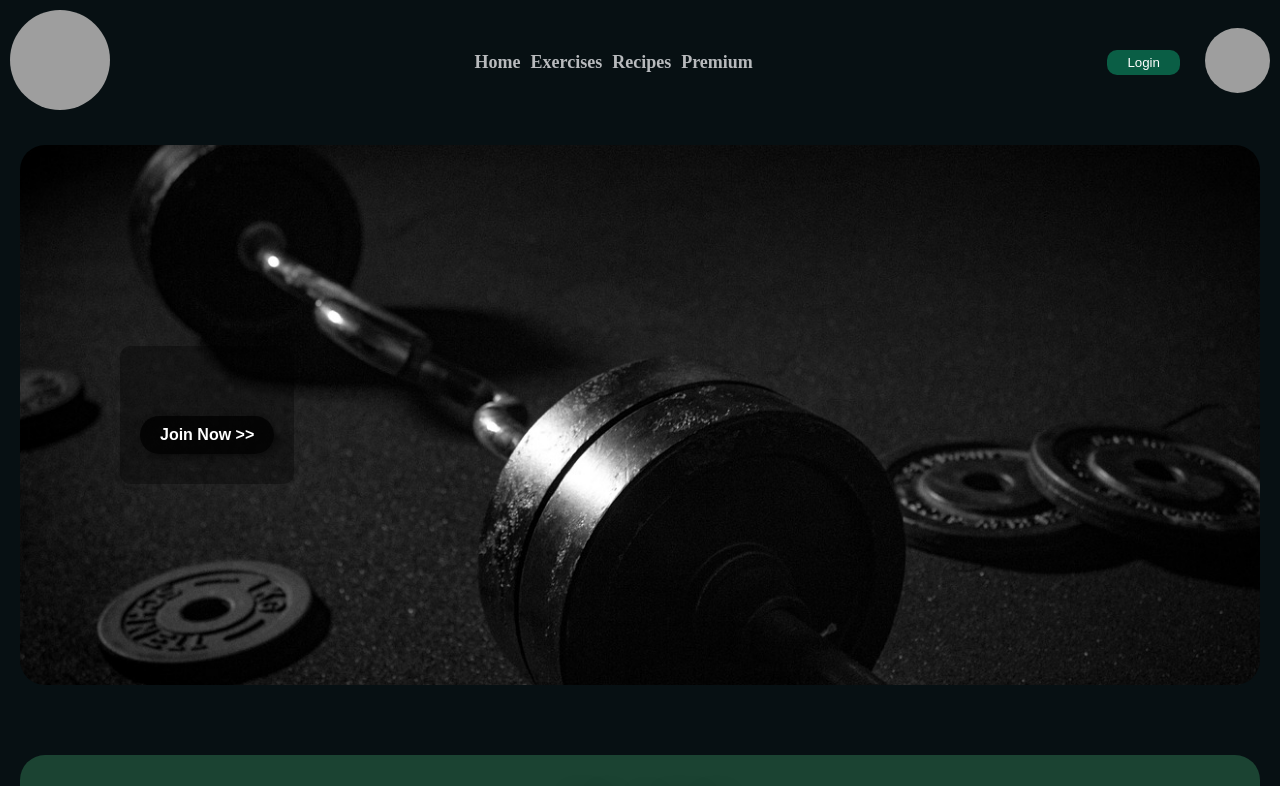
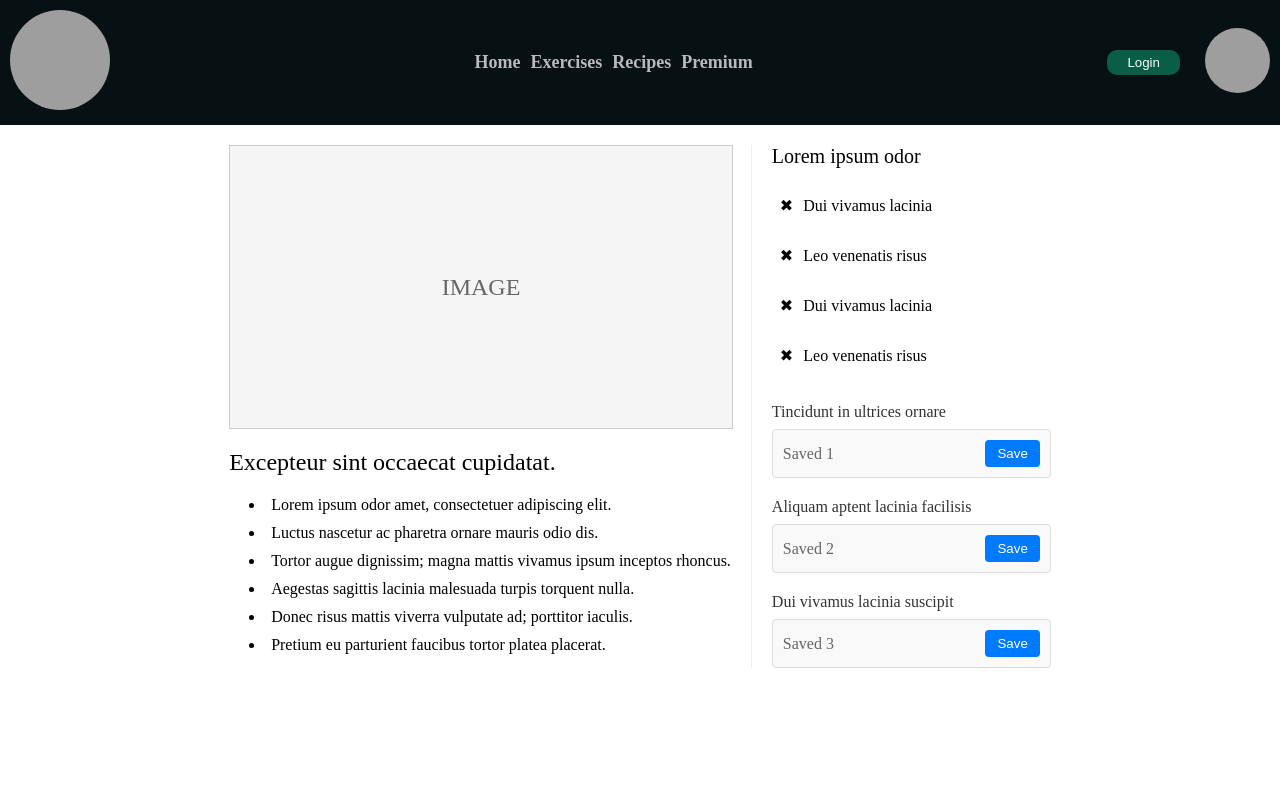
Before and after one commit to PWM-Fitnova-Angular/PWM-Fitnova-Angular, an Angular app: page /details in a window 1280 px wide. Before the commit this address led to /home. Shown: the top 786 px of the page. Built offline with nearby package versions, Linux system fonts and the light colour scheme; grey boxes are pictures that could not be loaded.

Commit message:
wip:saved-progress

```diff
--- a/src/app/app.routes.ts
+++ b/src/app/app.routes.ts
@@ -8,6 +8,10 @@ import {SettingsComponent} from './settings/settings.component';
 import {LoginComponent} from './login/login.component';
 import {PaymentComponent} from './payment/payment.component';
 import {DeleteComponent} from './delete/delete.component';
+import {DetailsWorkoutRecipeComponent} from './templates/details-workout-recipe/details-workout-recipe.component';
+import {
+  SavedRecipesWorkoutsProgressComponent
+} from './templates/saved-recipes-workouts-progress/saved-recipes-workouts-progress.component';
 
 
 export const routes: Routes = [
@@ -22,5 +26,7 @@ export const routes: Routes = [
   { path: 'login', component: LoginComponent},
   { path: 'payment', component: PaymentComponent},
   { path: 'delete', component: DeleteComponent},
+  { path: 'details', component: DetailsWorkoutRecipeComponent},
+  { path: 'saved progress', component: SavedRecipesWorkoutsProgressComponent},
   { path: '**' ,redirectTo: 'home', pathMatch: 'full' }
 ];
--- a/src/app/profile/profile.component.html
+++ b/src/app/profile/profile.component.html
@@ -7,8 +7,8 @@
     <article class="user-profile-options">
       <div class="user-profile-grid">
         <button class="user-profile-card-button" [routerLink]="['/settings']">Settings</button>
-        <button class="user-profile-card-button" [routerLink]="['/savedRecipesWorkoutsProgress']">SavedRecipes </button>
-        <button class="user-profile-card-button" [routerLink]="['/savedRecipesWorkoutsProgress']">Workout Progress</button>
+        <button class="user-profile-card-button" [routerLink]="['/saved progress']">SavedRecipes </button>
+        <button class="user-profile-card-button" [routerLink]="['/saved progress']">Workout Progress</button>
         <button class="user-profile-card-button">Profile</button>
         <button class="user-profile-card-button">Posts</button>
         <button class="user-profile-card-button">Log Out</button>
--- /dev/null
+++ b/src/app/templates/details-workout-recipe/details-workout-recipe.component.css
@@ -0,0 +1,129 @@
+.container {
+  display: grid;
+  grid-template-columns: 1fr 300px;
+  gap: 20px;
+  max-width: 1200px;
+  margin: 0 auto;
+  padding: 20px;
+}
+
+.main-content {
+  display: flex;
+  flex-direction: column;
+  gap: 20px;
+}
+
+.image-container {
+  width: 100%;
+  aspect-ratio: 16/9;
+  border: 1px solid #ccc;
+}
+
+.placeholder-image {
+  width: 100%;
+  height: 100%;
+  display: flex;
+  align-items: center;
+  justify-content: center;
+  background-color: #f5f5f5;
+  font-size: 24px;
+  color: #666;
+}
+
+.text-section h1 {
+  margin-bottom: 20px;
+  font-size: 24px;
+}
+
+.text-section ul {
+  list-style-position: inside;
+  padding-left: 20px;
+}
+
+.text-section li {
+  margin-bottom: 10px;
+}
+
+.sidebar {
+  border-left: 1px solid #eee;
+  padding-left: 20px;
+}
+
+.sidebar h2 {
+  margin-bottom: 20px;
+  font-size: 20px;
+}
+
+.sidebar-items {
+  display: flex;
+  flex-direction: column;
+  gap: 15px;
+  margin-bottom: 30px;
+}
+
+.item {
+  display: flex;
+  align-items: center;
+  gap: 10px;
+  padding: 8px;
+  border-radius: 4px;
+  transition: background-color 0.3s;
+}
+
+.item:hover {
+  background-color: #f5f5f5;
+}
+
+.item i {
+  font-size: 20px;
+  width: 30px;
+  height: 30px;
+  display: flex;
+  align-items: center;
+  justify-content: center;
+  color: #666;
+}
+
+.input-sections {
+  display: flex;
+  flex-direction: column;
+  gap: 20px;
+}
+
+.select-group {
+  display: flex;
+  flex-direction: column;
+  gap: 8px;
+}
+
+.select-group label {
+  font-weight: 500;
+  color: #333;
+}
+
+.select-box {
+  display: flex;
+  justify-content: space-between;
+  align-items: center;
+  padding: 10px;
+  background-color: #f9f9f9;
+  border: 1px solid #ddd;
+  border-radius: 4px;
+}
+
+.select-value {
+  color: #666;
+}
+
+.change-button {
+  padding: 6px 12px;
+  background-color: #007bff;
+  color: white;
+  border: none;
+  border-radius: 4px;
+  cursor: pointer;
+}
+
+.change-button:hover {
+  background-color: #0056b3;
+}
--- /dev/null
+++ b/src/app/templates/details-workout-recipe/details-workout-recipe.component.html
@@ -0,0 +1,70 @@
+<body>
+<div class="container">
+  <div class="main-content">
+    <div class="image-container">
+      <div class="placeholder-image">
+        IMAGE
+      </div>
+    </div>
+    <div class="text-section">
+      <h1>Excepteur sint occaecat cupidatat.</h1>
+      <ul>
+        <li>Lorem ipsum odor amet, consectetuer adipiscing elit.</li>
+        <li>Luctus nascetur ac pharetra ornare mauris odio dis.</li>
+        <li>Tortor augue dignissim; magna mattis vivamus ipsum inceptos rhoncus.</li>
+        <li>Aegestas sagittis lacinia malesuada turpis torquent nulla.</li>
+        <li>Donec risus mattis viverra vulputate ad; porttitor iaculis.</li>
+        <li>Pretium eu parturient faucibus tortor platea placerat.</li>
+      </ul>
+    </div>
+  </div>
+
+  <div class="sidebar">
+    <h2>Lorem ipsum odor</h2>
+    <div class="sidebar-items">
+      <div class="item">
+        <span class="icon">✖</span>
+        <span>Dui vivamus lacinia</span>
+      </div>
+      <div class="item">
+        <span class="icon">✖</span>
+        <span>Leo venenatis risus</span>
+      </div>
+      <div class="item">
+        <span class="icon">✖</span>
+        <span>Dui vivamus lacinia</span>
+      </div>
+      <div class="item">
+        <span class="icon">✖</span>
+        <span>Leo venenatis risus</span>
+      </div>
+    </div>
+
+    <div class="input-sections">
+      <div class="select-group">
+        <label>Tincidunt in ultrices ornare</label>
+        <div class="select-box">
+          <span class="select-value">Saved 1</span>
+          <button class="change-button">Save</button>
+        </div>
+      </div>
+
+      <div class="select-group">
+        <label>Aliquam aptent lacinia facilisis</label>
+        <div class="select-box">
+          <span class="select-value">Saved 2</span>
+          <button class="change-button">Save</button>
+        </div>
+      </div>
+
+      <div class="select-group">
+        <label>Dui vivamus lacinia suscipit</label>
+        <div class="select-box">
+          <span class="select-value">Saved 3</span>
+          <button class="change-button">Save</button>
+        </div>
+      </div>
+    </div>
+  </div>
+</div>
+</body>
--- a/src/app/templates/exercise-recipe-card/exercise-recipe-card.component.html
+++ b/src/app/templates/exercise-recipe-card/exercise-recipe-card.component.html
@@ -1,5 +1,5 @@
 <div class="card">
-  <a routerLink="detailsWorkoutRecipe" class="card-link">
+  <a routerLink="/details" class="card-link">
     <div class="card-label">Strength</div>
     <div class="image-grid"> <img ngSrc="#" alt="" class="card-image"></div>
     <div class="card-title">Test</div>
--- /dev/null
+++ b/src/app/templates/saved-recipes-workouts-progress/saved-recipes-workouts-progress.component.css
@@ -0,0 +1,96 @@
+.progress-saved {
+  background: #071013;
+}
+
+.container {
+  padding: 20px;
+}
+
+.container h1 {
+  font-size: 16px;
+  color: #B8BABD;
+  font-weight: bold;
+}
+
+.card {
+  display: flex;
+  align-items: center;
+  border: 1px solid #ccc;
+  margin-top: 7px;
+  margin-bottom: 15px;
+  padding: 10px;
+  border-radius: 10px;
+  transition: box-shadow 0.3s ease;
+  background-color: #B8BABD;
+}
+
+.card:hover {
+  box-shadow: 0 2px 5px rgba(0,0,0,0.1);
+}
+
+.card-image {
+  flex: 0 0 60px;
+}
+
+.placeholder-img {
+  width: 60px;
+  height: 60px;
+  background-color: #f0f0f0;
+  display: flex;
+  align-items: center;
+  justify-content: center;
+  font-size: 12px;
+  color: #666;
+  border: 1px solid #ddd;
+  border-radius: 4px;
+  overflow: hidden;
+}
+
+.placeholder-img img {
+  width: 100%;
+  height: 100%;
+  object-fit: cover;
+  object-position: center;
+}
+
+.card-content {
+  flex: 1;
+  margin: 0 15px;
+}
+
+.card-content h2 {
+  font-size: 16px;
+  margin: 0 0 5px 0;
+}
+
+.card-content p {
+  font-size: 14px;
+  color: #666;
+  margin: 0;
+}
+
+.details-icon {
+  flex: 0 0 30px;
+  width: 30px;
+  height: 30px;
+  display: flex;
+  align-items: center;
+  justify-content: center;
+  background-color: #f5f5f5;
+  border: 2px solid #000000;
+  border-radius: 50%;
+  cursor: pointer;
+  transition: all 0.2s ease;
+  font-size: 14px;
+  color: #666;
+}
+
+.details-icon:hover {
+  background-color: #e0e0e0;
+  color: #333;
+  transform: scale(1.1);
+}
+
+.details-icon:active {
+  transform: scale(0.95);
+}
--- /dev/null
+++ b/src/app/templates/saved-recipes-workouts-progress/saved-recipes-workouts-progress.component.html
@@ -0,0 +1,78 @@
+<body class="progress-saved">
+<header  id="header"></header>
+<div class="container">
+  <h1>Consectetur adipiscing elit.</h1>
+
+  <div class="card">
+    <div class="card-image">
+      <div class="placeholder-img">
+        <img [src]="imageDefault" alt="Otra descripción de la imagen">
+      </div>
+    </div>
+    <div class="card-content">
+      <h2>Duis aute irure dolor</h2>
+      <p>Lorem ipsum • Lorem ipsum.</p>
+    </div>
+    <div class="details-icon">▶</div>
+  </div>
+
+  <div class="card">
+    <div class="card-image">
+      <div class="placeholder-img"> <img src="../../Images/DefaultImage.png"></div>
+    </div>
+    <div class="card-content">
+      <h2>Sunt in culpa qui officia</h2>
+      <p>Lorem ipsum • Lorem ipsum.</p>
+    </div>
+    <div class="details-icon">▶</div>
+  </div>
+
+  <h1>Excepteur sint occaecat cupidatat.</h1>
+
+  <div class="card">
+    <div class="card-image">
+      <div class="placeholder-img"> <img src="../../Images/DefaultImage.png"></div>
+    </div>
+    <div class="card-content">
+      <h2>Duis aute irure dolor</h2>
+      <p>Lorem ipsum • Lorem ipsum.</p>
+    </div>
+    <div class="details-icon">▶</div>
+  </div>
+
+  <div class="card">
+    <div class="card-image">
+      <div class="placeholder-img"> <img src="../../Images/DefaultImage.png"></div>
+    </div>
+    <div class="card-content">
+      <h2>Sunt in culpa qui officia</h2>
+      <p>Lorem ipsum • Lorem ipsum.</p>
+    </div>
+    <div class="details-icon">▶</div>
+  </div>
+
+  <div class="card">
+    <div class="card-image">
+      <div class="placeholder-img"> <img src="/app/assets/img/DefaultImage.png" alt="Descripción de la imagen"></div>
+    </div>
+    <div class="card-content">
+      <h2>Deserunt mollit anim id est laborum.</h2>
+      <p>Lorem ipsum • Lorem ipsum.</p>
+    </div>
+    <div class="details-icon">▶</div>
+  </div>
+
+  <div class="card">
+    <div class="card-image">
+      <div class="placeholder-img"> <img src="../../Images/DefaultImage.png"></div>
+    </div>
+    <div class="card-content">
+      <h2>Duis aute irure dolor</h2>
+      <p>Lorem ipsum • Lorem ipsum.</p>
+    </div>
+    <div class="details-icon">▶</div>
+  </div>
+
+</div>
+<footer id="footer"></footer>
+</body>
--- /dev/null
+++ b/src/app/templates/saved-recipes-workouts-progress/saved-recipes-workouts-progress.component.ts
@@ -0,0 +1,11 @@
+import { Component } from '@angular/core';
+
+@Component({
+  selector: 'app-saved-recipes-workouts-progress',
+  imports: [],
+  templateUrl: './saved-recipes-workouts-progress.component.html',
+  styleUrl: './saved-recipes-workouts-progress.component.css'
+})
+export class SavedRecipesWorkoutsProgressComponent {
+  imageDefault = '/assets/img/almond_butter_rice_cakes.jpg';
+}
```
Also changed, not shown: src/app/templates/details-workout-recipe/details-workout-recipe.component.ts (added, +10 -0 lines), 2 other files (tests, documents, lock files or other folders).
